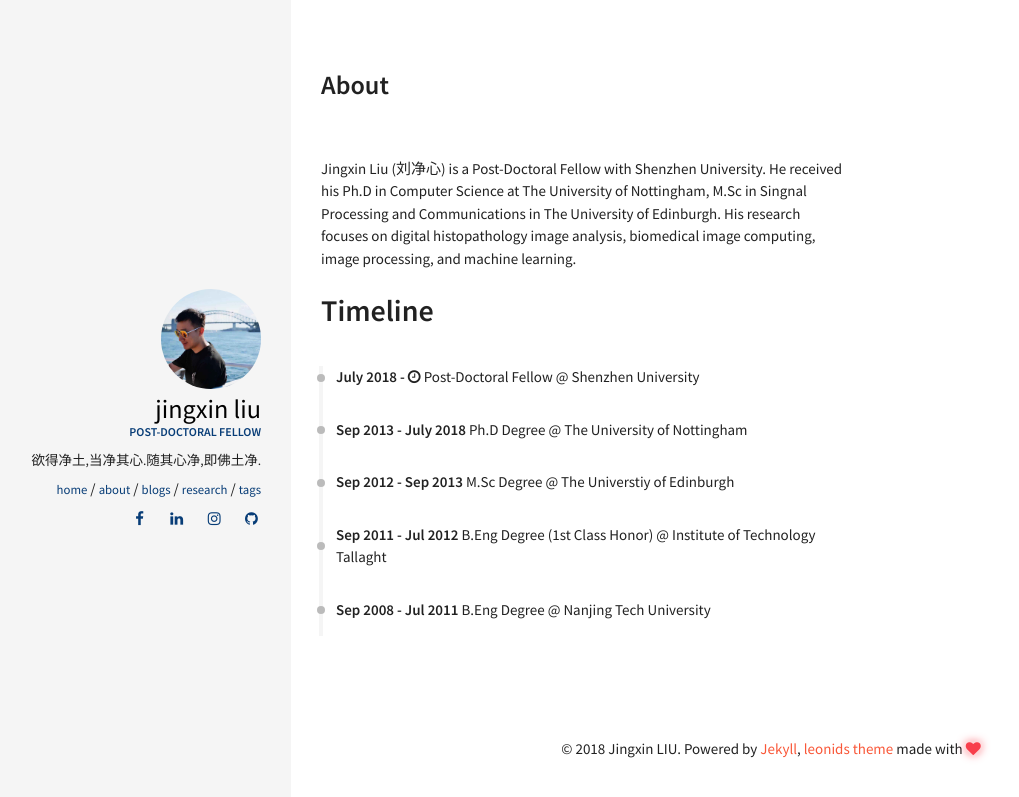
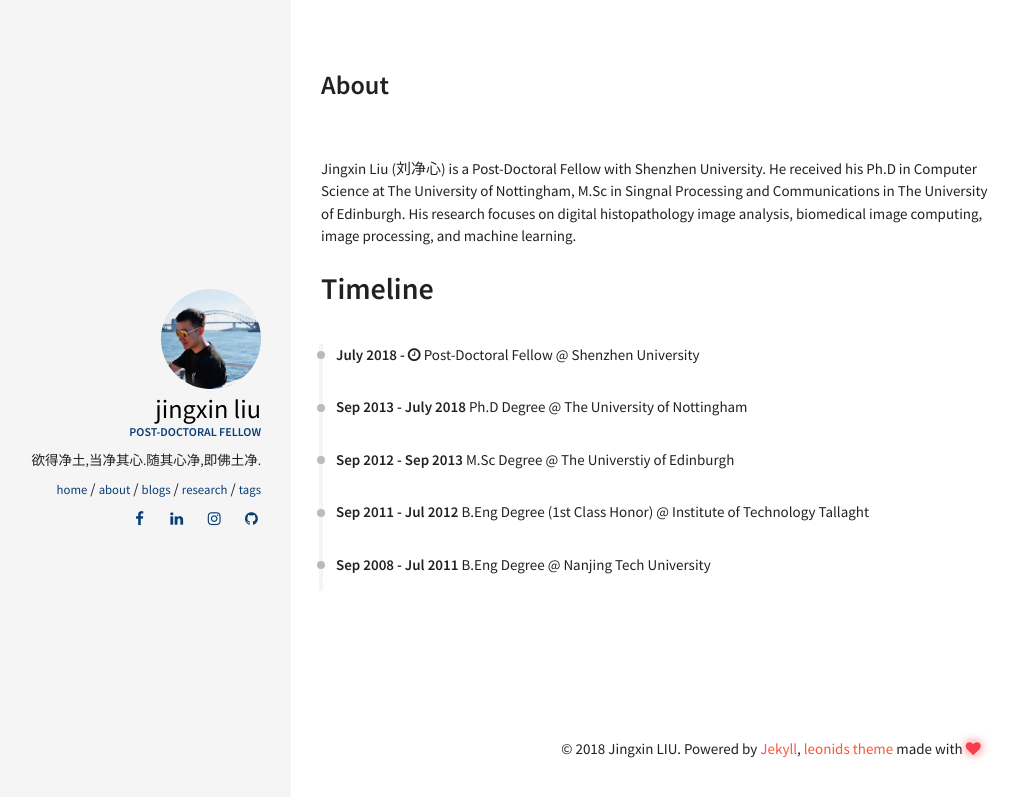
Before and after one commit to Jingxin-LIU/jingxin-liu.github.io, a Jekyll site: the page built from about.html, in a window 1280 px wide. Shown: the top 797 px of the page, without its empty margins (29-1048 px from the left). Built offline with Jekyll 4.4.1, drawn with Linux system fonts in a browser that asks for light colours.

```diff
--- a/_data/projects.yml
+++ b/_data/projects.yml
@@ -1,4 +1,4 @@
 - name: leonids
   descr: "Bacon ipsum dolor sit amet doner meatball jowl short ribs, chicken prosciutto salami frankfurter. Pig drumstick turducken short ribs, brisket meatloaf ham hock shankle andouille corned beef strip steak. Venison ham bresaola strip steak. Pork belly ribeye prosciutto t-bone."
-  image: img/jingxin.jpeg
+  image: /img/jingxin.jpeg
   github: https://github.com/renyuanz/leonids
--- a/_includes/sections/projects.html
+++ b/_includes/sections/projects.html
@@ -2,8 +2,8 @@
 
 {% for project in site.data.projects %}
     <div class="row">
-            <div class="col l4">
-                <img src="{{project.image}}">
+            <div class="col l6">
+                <img src="{{ project.image }}">
             </div>
             <div class="col l7">
                 <h2 style="margin: 0">{{ project.name }}</h2>
--- a/about.html
+++ b/about.html
@@ -4,7 +4,7 @@
 permalink: /about/
 ---
 <div class="row">
-    <div class="col l7">
+    <div class="col l9">
         <div class="row">
             <div class="col">
                 {% include sections/biosketch.html %}
```
